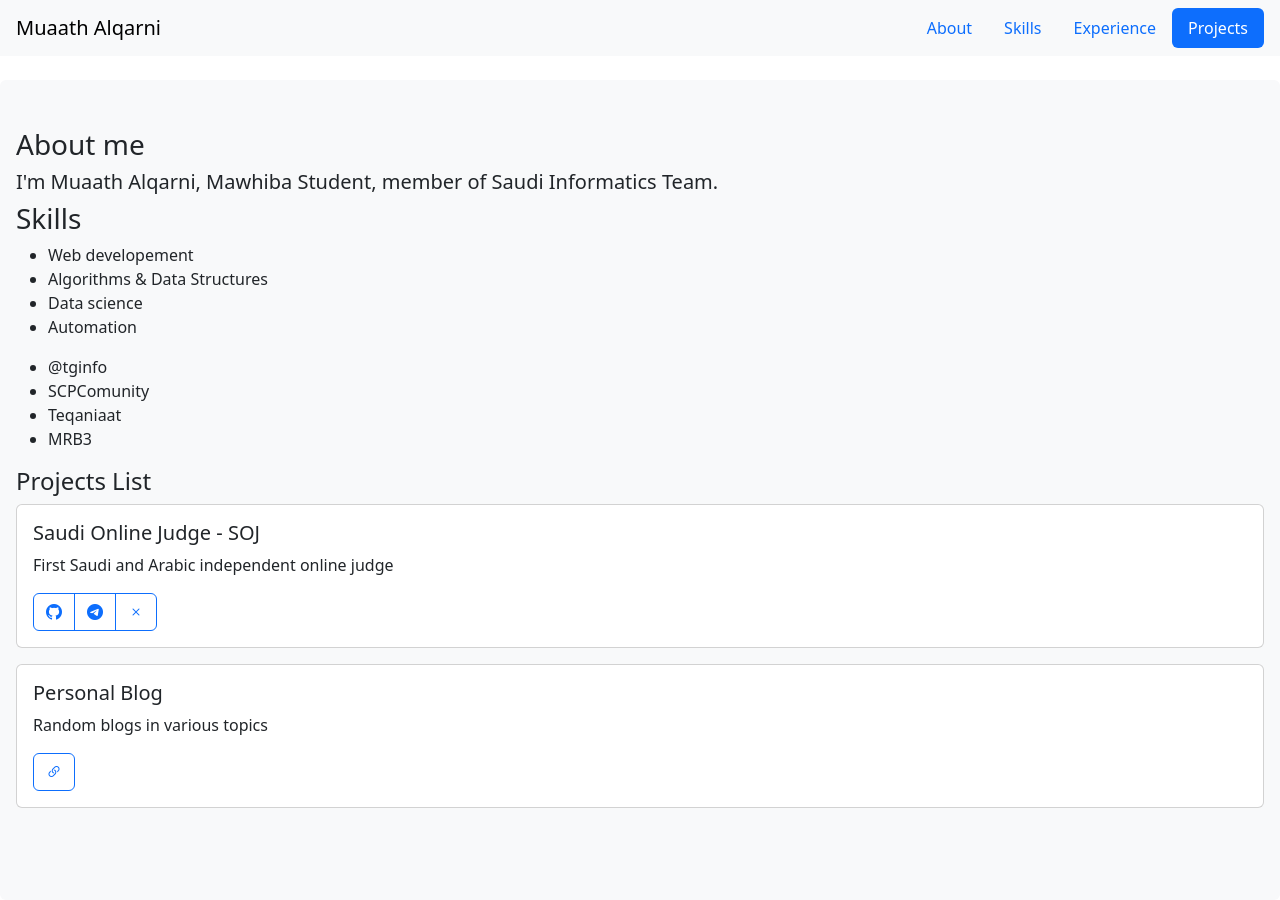
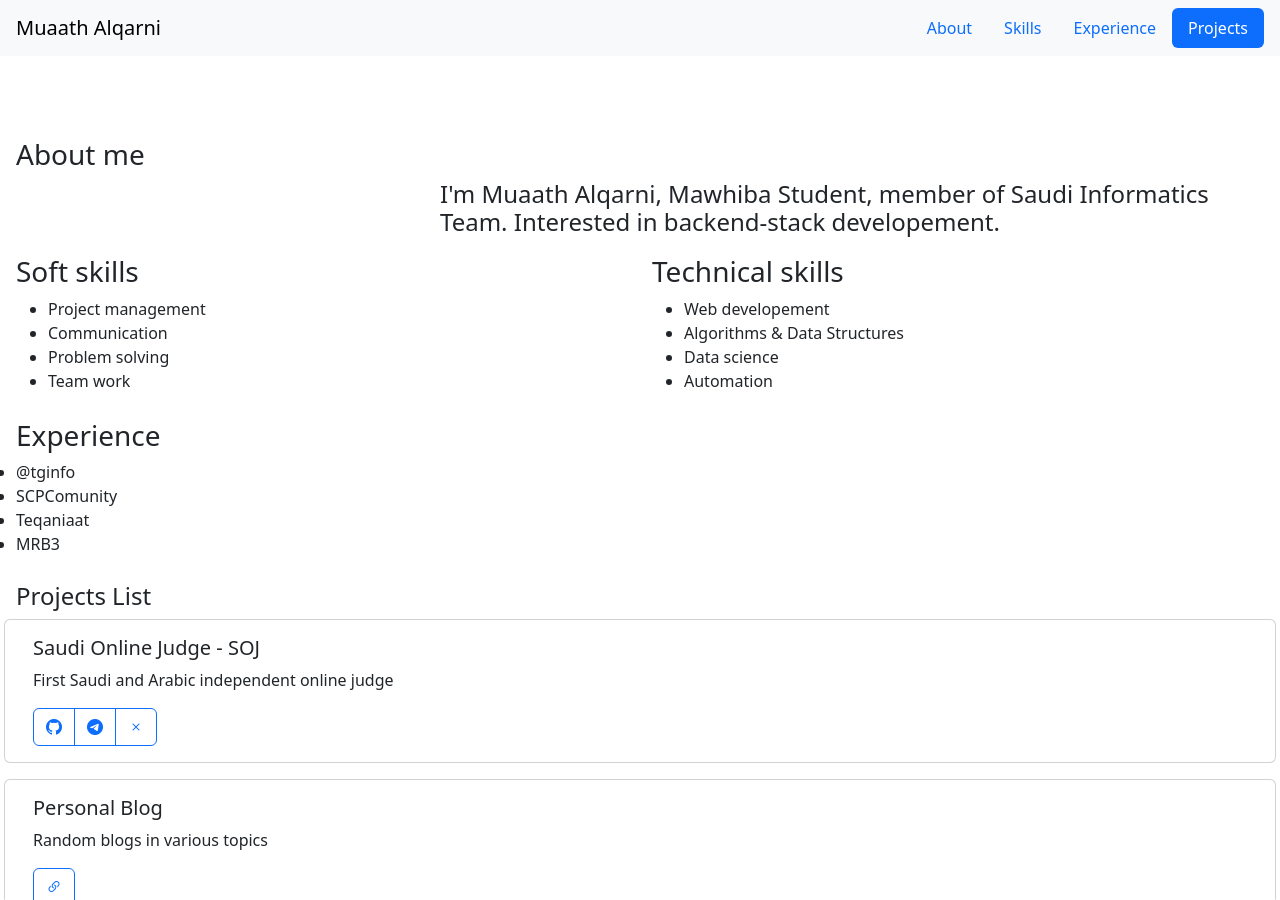
Before and after one commit to Muaath5/website, a Jekyll site: the page built from index.html, in a window 1280 px wide. Built offline with Jekyll 4.4.1, drawn with Linux system fonts in a browser that asks for light colours.

Commit message:
Improving mainpage

```diff
--- a/_includes/blogbox.html
+++ b/_includes/blogbox.html
@@ -4,9 +4,9 @@
         <p class="card-text">{{ blog.description }}</p>
         <p class="card-text">
             <small class="text-body-secondary">
-            {{ blog.date | date: "%Y/%m/%d" }},
-            {% if page.tags %}
-                , <span class="badge bg-secondary">{{ page.tags | join: "</span><span class="badge bg-secondary">" }}</span></small>
+            {{ blog.date | date: "%Y/%m/%d" }}
+            {% if blog.tags %}
+                , <span class="badge bg-secondary">{{ blog.tags | join: "</span><span class="badge bg-secondary">" }}</span></small>
             {% endif %}
             </small>
         </p>
--- a/blog.html
+++ b/blog.html
@@ -8,7 +8,7 @@ layout: default
 
 <div class="row">
   {% for blog in site.posts %}
-  <div class="col-lg-3 col-md-4 col-sm-12">
+  <div class="col-xl-3 col-lg-4 col-md-6 col-sm-12">
     {% include blogbox.html %}
   </div>
   {% endfor %}
--- a/index.html
+++ b/index.html
@@ -13,14 +13,37 @@ layout: base
         <li class="nav-item"><a class="nav-link" href="#projects">Projects</a></li>
     </ul>
 </nav>
-
-<main data-bs-spy="scroll" data-bs-target="#main-navbar" data-bs-root-margin="0px 0px -40%" data-bs-smooth-scroll="true" style="height: 100vh; margin-top: .5rem; overflow: auto;" class="bg-body-tertiary p-3 py-5 rounded-2" tabindex="0">
-    <div id="about">
+<style>
+    main#content > div
+    {
+        margin-top: 10px;
+        margin-bottom: 10px;
+    }
+</style>
+<main id="content" data-bs-spy="scroll" data-bs-target="#main-navbar" data-bs-root-margin="0px 0px -40%" data-bs-smooth-scroll="true" style="height: 100vh; margin-top: .5rem; overflow: auto;" class="p-3 py-5 rounded-2" tabindex="0">
+    <div class="row" id="about">
         <h3>About me</h3>
-        <h5>I'm Muaath Alqarni, Mawhiba Student, member of Saudi Informatics Team.</h5>
+        <div class="col-4">
+            <!-- Profile photo -->
         </div>
-    <div id="skills">
-        <h3>Skills</h3>
+        <div class="col-8">
+            <h4>
+                I'm Muaath Alqarni, Mawhiba Student, member of Saudi Informatics Team. Interested in backend-stack developement.
+            </h4>
+        </div>
+    </div>
+    <div class="row" id="skills">
+        <div class="col-6">
+            <h3>Soft skills</h3>
+            <ul>
+                <li>Project management</li>
+                <li>Communication</li>
+                <li>Problem solving</li>
+                <li>Team work</li>
+            </ul>
+        </div>
+        <div class="col-6">
+            <h3>Technical skills</h3>
             <ul>
                 <li>Web developement</li>
                 <li>Algorithms & Data Structures</li>
@@ -28,7 +51,9 @@ layout: base
                 <li>Automation</li>
             </ul>
         </div>
-    <div id="experience">
+    </div>
+    <div class="row" id="experience">
+        <h3>Experience</h3>
         <ul>
             <li>@tginfo</li>
             <li>SCPComunity</li>
@@ -36,9 +61,9 @@ layout: base
             <li>MRB3</li>
         </ul>
     </div>
-    <div id="projects">
+    <div class="row" id="projects">
         <h4>Projects List</h4>
-        <div class="card w-100 mb-3">
+        <div class="col-6 card w-100 mb-3">
             <div class="card-body">
                 <h5 class="card-title">Saudi Online Judge - SOJ</h5>
                 <p class="card-text">First Saudi and Arabic independent online judge</p>
@@ -49,7 +74,7 @@ layout: base
                 </div>
             </div>
         </div>
-        <div class="card w-100 mb-3">
+        <div class="col-6 card w-100 mb-3">
             <div class="card-body">
                 <h5 class="card-title">Personal Blog</h5>
                 <p class="card-text">Random blogs in various topics</p>
```
Lines whose indentation alone changed are shown as unchanged.
